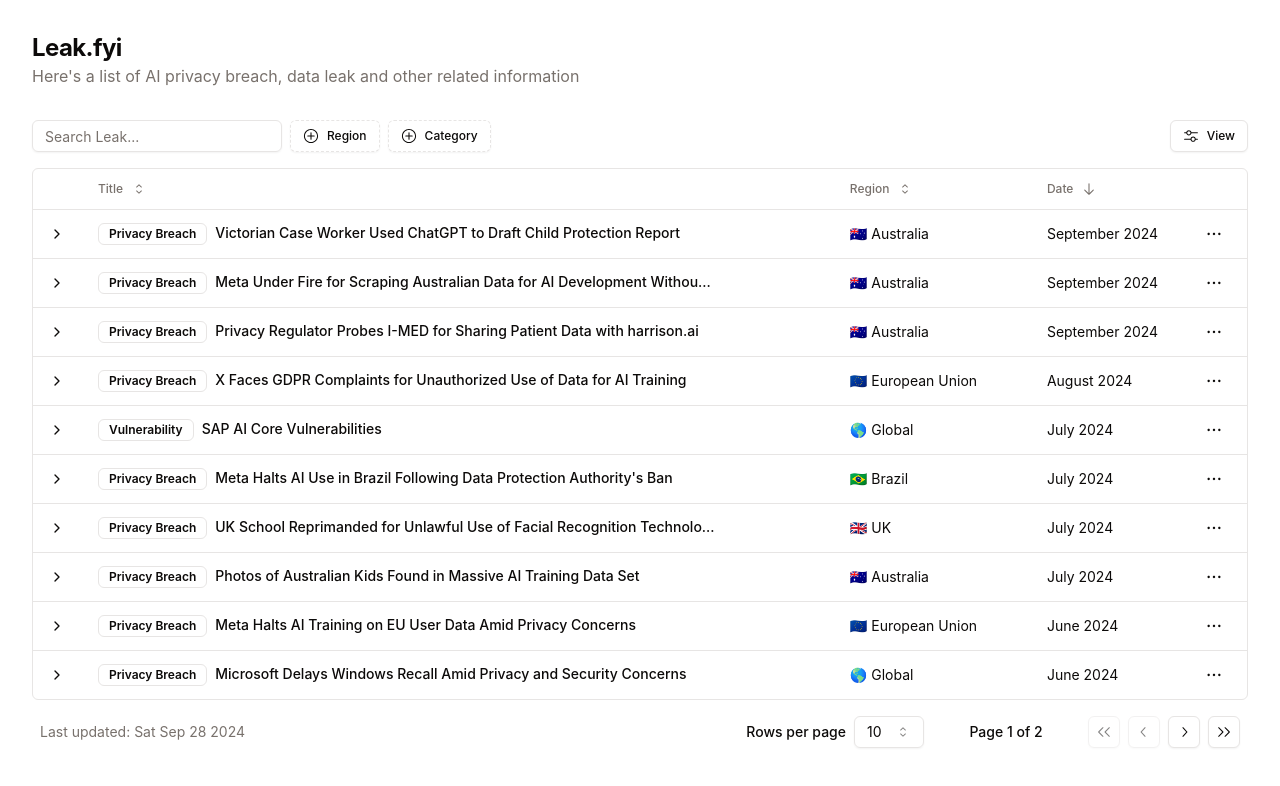
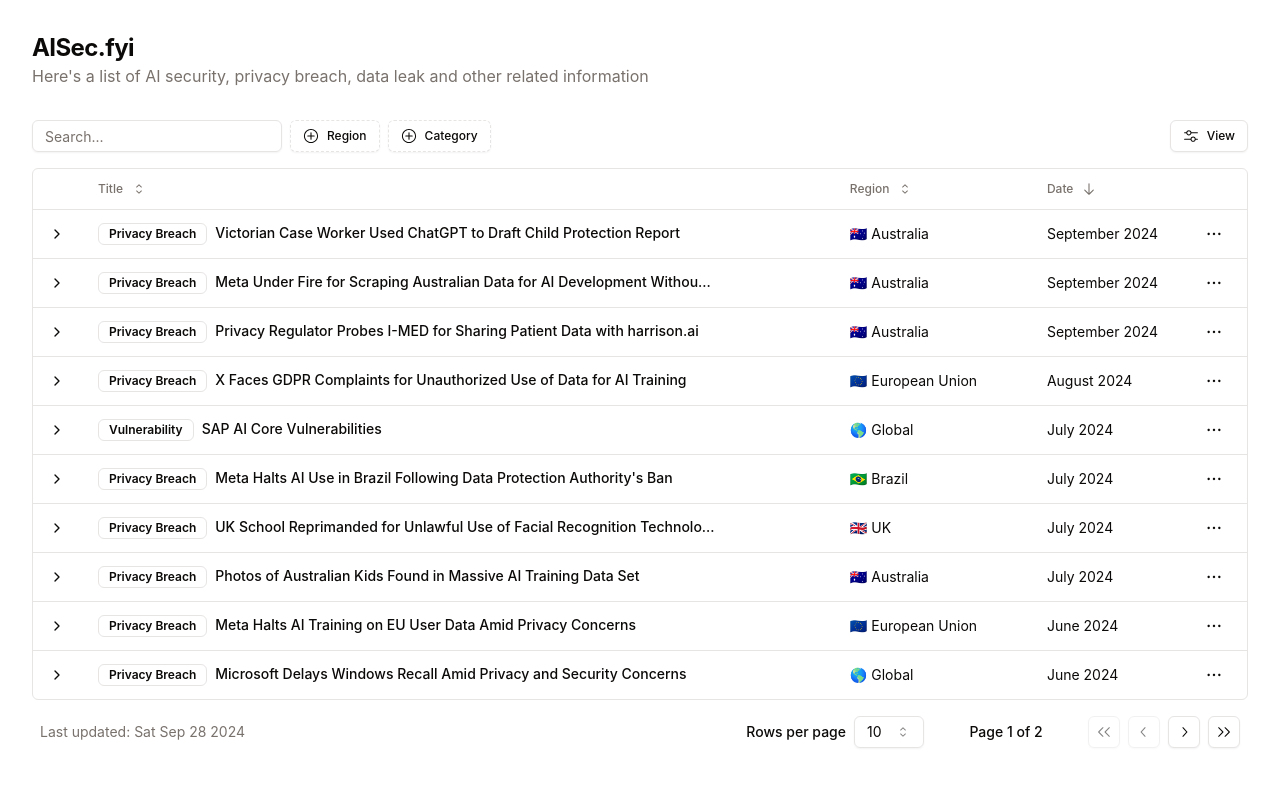
Before and after one commit to subrosa-ai/aisec.fyi, a Next.js app: page / in a window 1280 px wide. Shown: the top 786 px of the page. Built offline with nearby package versions, Linux system fonts and the light colour scheme.

Commit message:
first commit

```diff
--- a/src/app/layout.tsx
+++ b/src/app/layout.tsx
@@ -2,8 +2,8 @@
 import "./globals.css";
 
 export const metadata: Metadata = {
-  title: "Leak.fyi",
-  description: "AI privacy breach, data leak and other related information"
+  title: "AISec.fyi",
+  description: "AI security, privacy breach, data leak and other related information"
 };
 
 export default function RootLayout({
--- a/src/app/page.tsx
+++ b/src/app/page.tsx
@@ -6,31 +6,31 @@
 
 import { columns } from "@/components/parts/columns"
 import { DataTable } from "@/components/parts/data-table"
-import { leakSchema } from "@/data/schema"
+import { aiSecNewschema } from "@/data/schema"
 import { Toaster } from "@/components/ui/toaster"
 
 
-async function getLeaks() {
+async function getaiSecNews() {
   const data = await fs.readFile(
-    path.join(process.cwd(), "src/data/leaks.json")
+    path.join(process.cwd(), "src/data/updates.json")
   )
 
-  const leaks = JSON.parse(data.toString())
+  const aiSecNews = JSON.parse(data.toString())
 
-  return z.array(leakSchema).parse(leaks)
+  return z.array(aiSecNewschema).parse(aiSecNews)
 }
 
 export default async function LeakPage() {
-  const data = await getLeaks()
+  const data = await getaiSecNews()
 
   return (
     <>
       <div className="hidden h-full flex-1 flex-col space-y-8 p-8 md:flex">
         <div className="flex items-center justify-between space-y-2">
           <div>
-            <h2 className="text-2xl font-bold tracking-tight">Leak.fyi</h2>
+            <h2 className="text-2xl font-bold tracking-tight">AISec.fyi</h2>
             <p className="text-muted-foreground">
-              Here&apos;s a list of AI privacy breach, data leak and other related information
+              Here&apos;s a list of AI security, privacy breach, data leak and other related information
             </p>
           </div>
         </div>
--- a/src/components/parts/columns.tsx
+++ b/src/components/parts/columns.tsx
@@ -1,17 +1,17 @@
 "use client"
 
 import { ColumnDef } from "@tanstack/react-table"
-import { ChevronRight, ChevronDown } from "lucide-react"  // Import icons
+import { ChevronRight, ChevronDown } from "lucide-react"
 
 import { Badge } from "@/components/ui/badge"
 import { category, serverity, regions } from "../../data/data"
-import { Task } from "../../data/schema"
+import { aiSecNewschemaType } from "../../data/schema"
 import { DataTableColumnHeader } from "./data-table-column-header"
 import { DataTableRowActions } from "./data-table-row-actions"
 import { Button } from "../ui/button"
 import { parse } from "date-fns"
 
-export const columns: ColumnDef<Task>[] = [
+export const columns: ColumnDef<aiSecNewschemaType>[] = [
   {
     id: "expander",
     header: () => null,
--- a/src/components/parts/data-table-row-actions.tsx
+++ b/src/components/parts/data-table-row-actions.tsx
@@ -23,7 +23,7 @@
 }: DataTableRowActionsProps) {
   const [isCopied, setIsCopied] = useState(false)
   const copyLinkToClipboard = () => {
-    const currentUrl = window.location.href.split('?')[0] // Get the base URL without query params
+    const currentUrl = window.location.href.split('?')[0]
     const linkWithRowId = `${currentUrl}?rowId=${rowId}&expanded=true`
 
     navigator.clipboard.writeText(linkWithRowId).then(() => {
@@ -32,7 +32,7 @@
         title: "Link copied to clipboard",
         description: "The link to this row has been copied to your clipboard.",
       })
-      setTimeout(() => setIsCopied(false), 2000) // Reset after 2 seconds
+      setTimeout(() => setIsCopied(false), 2000)
     }).catch(err => {
       console.error('Failed to copy: ', err)
       toast({
--- a/src/components/parts/data-table-toolbar.tsx
+++ b/src/components/parts/data-table-toolbar.tsx
@@ -23,7 +23,7 @@
     <div className="flex items-center justify-between">
       <div className="flex flex-1 items-center space-x-2">
         <Input
-          placeholder="Search Leak..."
+          placeholder="Search..."
           value={(table.getColumn("title")?.getFilterValue() as string) ?? ""}
           onChange={(event) =>
             table.getColumn("title")?.setFilterValue(event.target.value)
--- a/src/components/parts/data-table.tsx
+++ b/src/components/parts/data-table.tsx
@@ -30,7 +30,6 @@
 import { DataTablePagination } from "./data-table-pagination"
 import { DataTableToolbar } from "./data-table-toolbar"
 
-import { sortBy } from 'lodash';  // You might need to install lodash
 import Link from "next/link"
 import { Button } from "../ui/button"
 
@@ -144,7 +143,7 @@
                       <TableCell colSpan={columns.length} className="p-0">
                         <div className="bg-muted">
                           <div className="grid grid-cols-[auto,1fr] gap-x-4 p-4">
-                            <div className="w-8" /> {/* Spacer to align with expander button */}
+                            <div className="w-8" />
                             <div>
                               <h4 className="font-semibold mb-2">Summary</h4>
                               <p className="mb-2 text-sm text-muted-foreground">
--- a/src/data/schema.ts
+++ b/src/data/schema.ts
@@ -1,8 +1,6 @@
 import { z } from "zod"
 
-// We're keeping a simple non-relational schema here.
-// IRL, you will have a schema for your data models.
-export const leakSchema = z.object({
+export const aiSecNewschema = z.object({
   title: z.string(),
   region: z.string(),
   date: z.string(),
@@ -11,4 +9,4 @@
   category: z.string(),
 })
 
-export type Task = z.infer<typeof leakSchema>
+export type aiSecNewschemaType = z.infer<typeof aiSecNewschema>
```
Also changed, not shown: src/data/updates.json (renamed from src/data/leaks.json).
